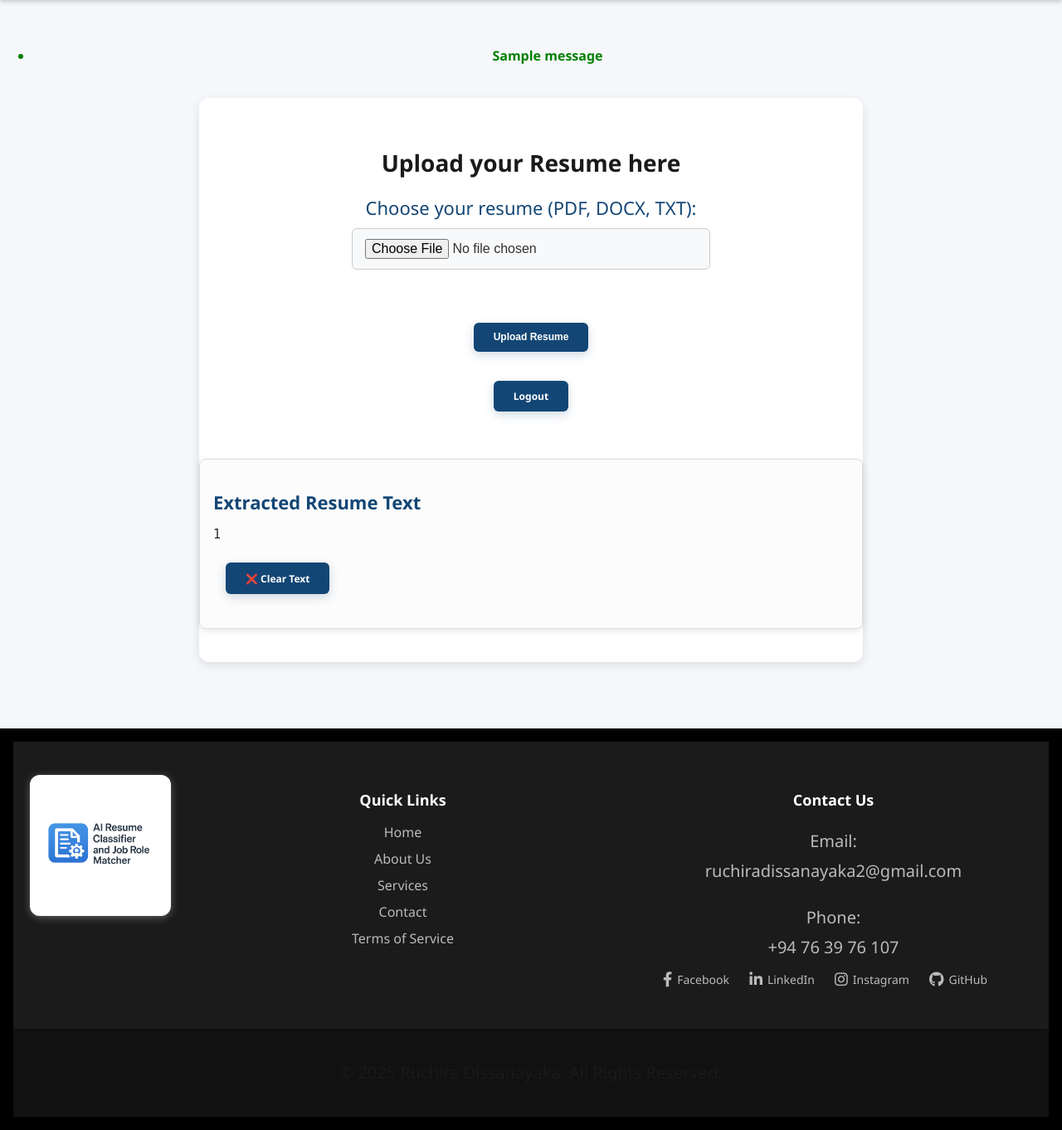
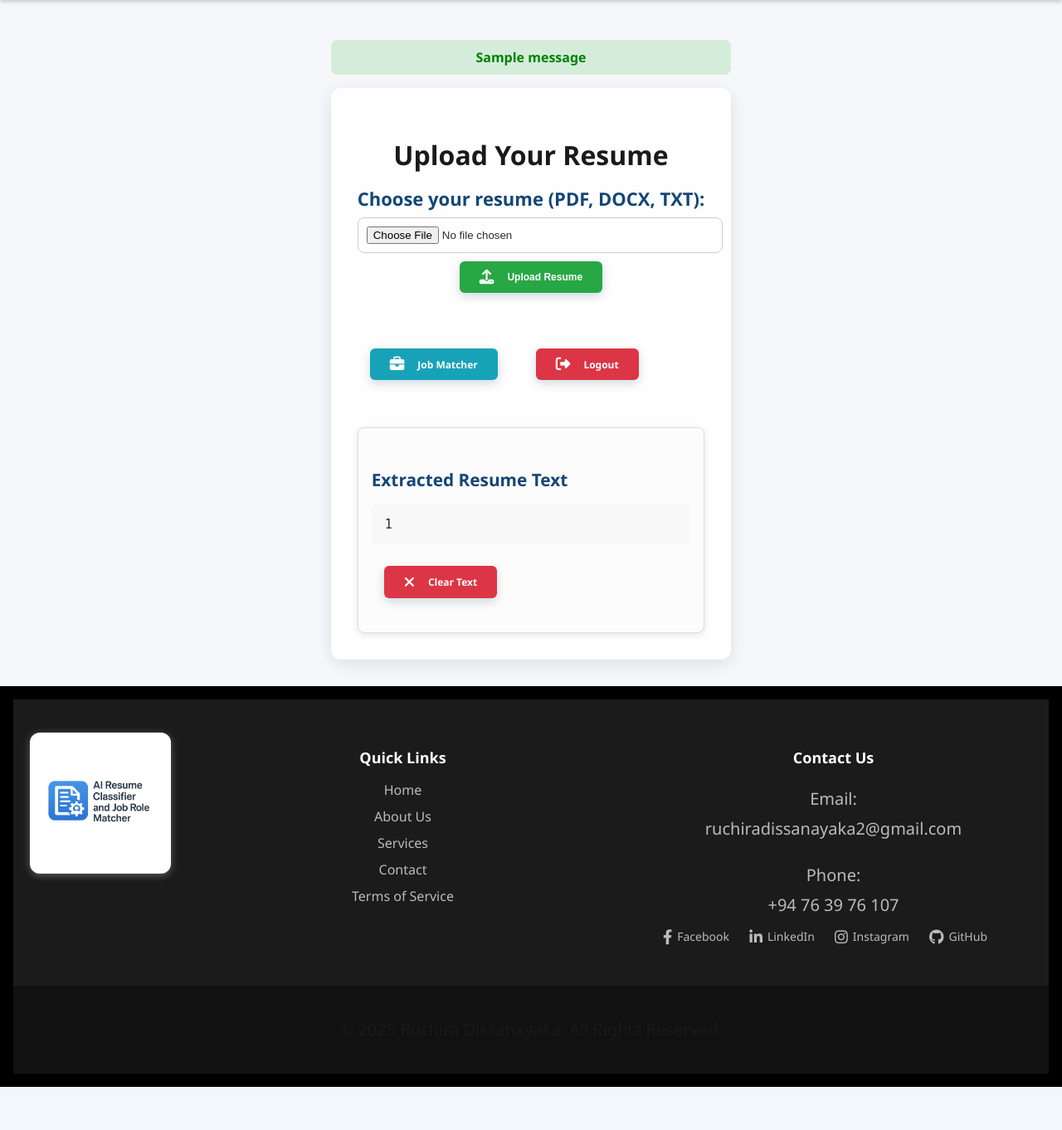
Before and after one commit to RuchiDissa/resume-classifier-ai, a Flask app: page /upload in a window 1280 px wide. Shown: the part 97-1459 px from the top of the page at 83% size. After the commit the page ends 1407 px from the top, so only its background shows below. Run offline with Flask 2, Linux system fonts and the light colour scheme; a user stored in the database is signed in; tables that the repository leaves empty hold one stand-in row (values such as "Sample post"); one stand-in notice (Sample message) is shown.

Commit message:
Update upload.html

```diff
--- a/app/templates/upload.html
+++ b/app/templates/upload.html
@@ -7,48 +7,51 @@
   <link rel="stylesheet" href="https://cdnjs.cloudflare.com/ajax/libs/font-awesome/6.4.0/css/all.min.css" />
 </head>
 <body>
+
 <header>
   {% include 'partials/navbar.html' %}
 </header>
 
-<main>
+<main class="main-container">
   {% with messages = get_flashed_messages(with_categories=true) %}
     {% if messages %}
-      <ul>
+      <ul class="flash-messages">
         {% for category, message in messages %}
-          <li style="color: {% if category == 'success' %}green{% else %}red{% endif %}; font-weight: bold;">
-            {{ message }}
-          </li>
+          <li class="flash flash-{{ category }}">{{ message }}</li>
         {% endfor %}
       </ul>
     {% endif %}
   {% endwith %}
 
-  <div class="auth-container">
-      <h1>Upload your Resume here</h1>
+  <section class="upload-section">
+    <h1 class="title">Upload Your Resume</h1>
 
-      <form method="POST" enctype="multipart/form-data">
-        <label class="label">Choose your resume (PDF, DOCX, TXT):</label><br>
-        <input type="file" name="resume" accept=".pdf,.docx,.txt" class="input" required><br><br>
-        <button type="submit" class="btn">Upload Resume</button>
+    <form method="POST" enctype="multipart/form-data" class="upload-form">
+      <label class="form-label">Choose your resume (PDF, DOCX, TXT):</label>
+      <input type="file" name="resume" accept=".pdf,.docx,.txt" class="form-input" required>
+      <button type="submit" class="btn primary-btn"><i class="fa-solid fa-upload"></i> Upload Resume</button>
     </form>
 
-      <a href="{{ url_for('auth.logout') }}" class="btn">Logout</a>
+    <div class="action-buttons">
+      <a href="{{ url_for('routes.job_matches') }}" class="btn secondary-btn"><i class="fa-solid fa-briefcase"></i> Job Matcher</a>
+      <a href="{{ url_for('auth.logout') }}" class="btn danger-btn"><i class="fa-solid fa-right-from-bracket"></i> Logout</a>
+    </div>
 
     {% if uploaded_files %}
     <div class="upload-list">
-        <h2>Uploaded Resumes</h2>
+      <h2 class="subtitle">Uploaded Resumes</h2>
       <ul class="resume-list">
         {% for file in uploaded_files %}
         <li class="resume-item">
-            <span class="file-name" onclick="toggleMenu('{{ file }}')">{{ file }}</span>
-
+          <span class="file-name" onclick="toggleMenu('{{ file }}')">
+            <i class="fa-regular fa-file-lines"></i> {{ file }}
+          </span>
           <div id="menu-{{ file }}" class="resume-menu hidden">
-  <a href="{{ url_for('routes.analyze_resume', filename=file) }}" class="btn btn-extract">⚙️ Extract Text</a>
-  <a href="{{ url_for('routes.analyze_info', filename=file) }}" class="btn btn-analyze">🔎 Analyze Info</a>
-  <a href="{{ url_for('static', filename='uploads/' + file) }}" target="_blank" class="btn">🔍 View</a>
-  <a href="{{ url_for('routes.edit_resume', filename=file) }}" class="btn">✏️ Edit</a>
-  <a href="{{ url_for('routes.delete_resume', filename=file) }}" class="btn">🗑️ Delete</a>
+            <a href="{{ url_for('routes.analyze_resume', filename=file) }}" class="btn menu-btn"><i class="fa-solid fa-cogs"></i> Extract</a>
+            <!--<a href="{{ url_for('routes.analyze_info', filename=file) }}" class="btn menu-btn"><i class="fa-solid fa-search"></i> Analyze</a>-->
+            <!--<a href="{{ url_for('static', filename='uploads/' + file) }}" target="_blank" class="btn menu-btn"><i class="fa-solid fa-eye"></i> View</a>-->
+            <button onclick="openEditModal('{{ file }}')" class="btn menu-btn"><i class="fa-solid fa-pen"></i> Edit</button>
+            <a href="{{ url_for('routes.delete_resume', filename=file) }}" class="btn menu-btn danger-btn"><i class="fa-solid fa-trash"></i> Delete</a>
           </div>
         </li>
         {% endfor %}
@@ -58,13 +61,27 @@
 
     {% if extracted_text %}
     <div class="extracted-text-container">
-  <h2>Extracted Resume Text</h2>
-  <pre>{{ extracted_text }}</pre>
-  <a href="{{ url_for('routes.clear_extracted_text') }}" class="btn">❌ Clear Text</a>
+      <h2 class="subtitle">Extracted Resume Text</h2>
+      <pre class="extracted-text">{{ extracted_text }}</pre>
+      <a href="{{ url_for('routes.clear_extracted_text') }}" class="btn danger-btn"><i class="fa-solid fa-xmark"></i> Clear Text</a>
     </div>
     {% endif %}
+  </section>
 
+  <!-- Modal Overlay -->
+<div id="editModal" class="modal hidden">
+  <div class="modal-content">
+    <span class="close-btn" onclick="closeModal()">&times;</span>
+    <h2>Edit Resume: <span id="modalFilename"></span></h2>
+    <textarea id="resumeEditor" style="width:100%; height:400px; font-family: monospace; font-size:14px;"></textarea>
+    <div style="margin-top:10px;">
+      <button class="btn primary-btn" onclick="saveEdit()">Save Changes</button>
+      <button class="btn danger-btn" onclick="closeModal()">Cancel</button>
     </div>
+    <div id="editStatus" style="margin-top:10px;"></div>
+  </div>
+</div>
+
 </main>
 
 {% include 'partials/footer.html' %}
@@ -74,12 +91,74 @@
     document.querySelectorAll('.resume-menu').forEach(menu => {
       menu.classList.add('hidden');
     });
-
     const menu = document.getElementById('menu-' + filename);
     if (menu) {
       menu.classList.toggle('hidden');
     }
   }
+let currentFile = null;
+
+  function openEditModal(filename) {
+    currentFile = filename;
+    document.getElementById('modalFilename').textContent = filename;
+    document.getElementById('editStatus').textContent = '';
+    document.getElementById('resumeEditor').value = 'Loading...';
+
+    // Show modal
+    document.getElementById('editModal').classList.remove('hidden');
+
+    // Fetch file content via API
+    fetch(`/api/resume/text/${encodeURIComponent(filename)}`)
+      .then(response => response.json())
+      .then(data => {
+        if(data.error){
+          document.getElementById('editStatus').textContent = 'Error: ' + data.error;
+          document.getElementById('resumeEditor').value = '';
+        } else {
+          document.getElementById('resumeEditor').value = data.content;
+        }
+      })
+      .catch(() => {
+        document.getElementById('editStatus').textContent = 'Failed to load file content.';
+        document.getElementById('resumeEditor').value = '';
+      });
+  }
+
+  function closeModal() {
+    document.getElementById('editModal').classList.add('hidden');
+    currentFile = null;
+  }
+
+  function saveEdit() {
+  const content = document.getElementById('resumeEditor').value;
+
+  if(!currentFile) return;
+
+  document.getElementById('editStatus').textContent = 'Saving...';
+
+  fetch(`/api/resume/save-text/${encodeURIComponent(currentFile)}`, {  // <-- updated URL here
+    method: 'POST',
+    headers: {'Content-Type': 'application/json'},
+    body: JSON.stringify({content: content})
+  })
+  .then(response => response.json())
+  .then(data => {
+    if(data.error){
+      document.getElementById('editStatus').textContent = 'Error: ' + data.error;
+    } else {
+      document.getElementById('editStatus').textContent = data.message;
+      setTimeout(() => {
+        closeModal();
+        location.reload();
+      }, 1000);
+    }
+  })
+  .catch(() => {
+    document.getElementById('editStatus').textContent = 'Failed to save changes.';
+  });
+}
+
 </script>
+
 </body>
 </html>
```
Lines whose indentation alone changed are shown as unchanged.
